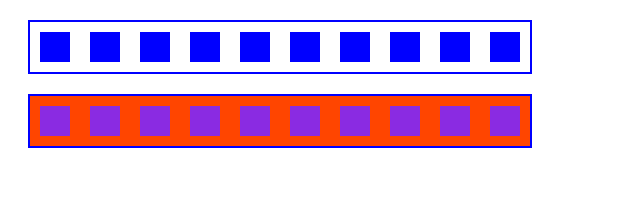
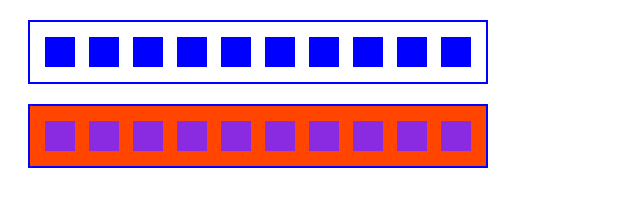
Before and after one commit to galtom/galtom.github.io, a plain HTML site: page 4/20-boxes.html in a window 1280 px wide. Shown: the whole page, without its empty margins (0-640 px from the left). Drawn offline with Linux system fonts and the light colour scheme.

Commit message:
Fixed spacing in 20 boxes

```diff
--- a/4/20-boxes.css
+++ b/4/20-boxes.css
@@ -2,7 +2,15 @@
   width: 30px;
   height: 30px;
   background-color: blue;
-  margin: 10px;
+  margin: 15px 7px;
+}
+
+.box:first-child {
+  margin-left: 15px;
+}
+
+.box:last-child {
+  margin-right: 15px;
 }
 
 .row {
```
